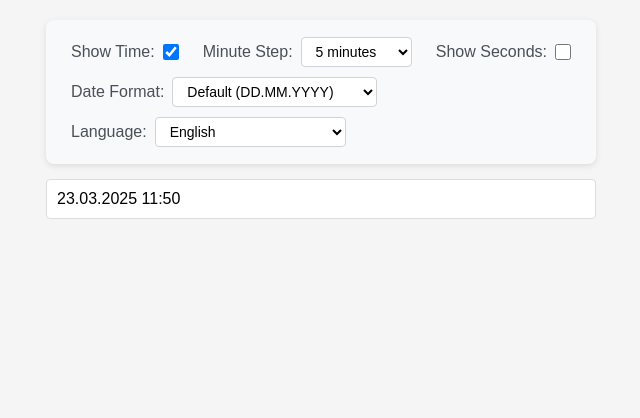
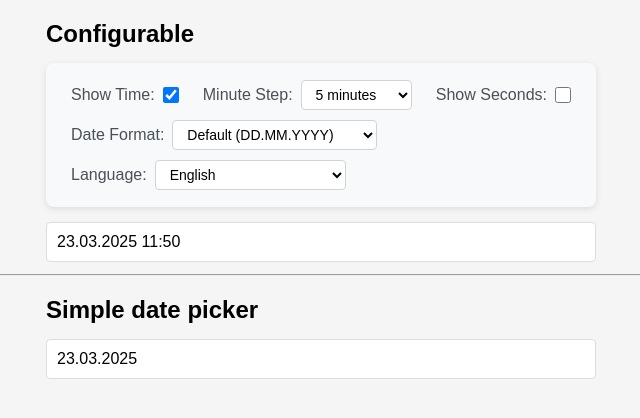
Before and after one commit to isitup/calendula, a website: page index.html in a window 1280 px wide. Shown: the whole page, without its empty margins (319-959 px from the left). Drawn offline with Linux system fonts and the light colour scheme.

Commit message:
several components on one page

```diff
--- a/index.html
+++ b/index.html
@@ -14,8 +14,15 @@
     }
 
     body {
-      padding: 20px;
+      padding: 0 20px 20px 20px;
       background-color: #f5f5f5;
+    }
+
+    /* Header */
+    .header {
+      max-width: 550px;
+      margin: 0 auto 15px;
+      padding-top: 20px;
     }
 
     /* Config panel styles */
@@ -72,6 +79,9 @@
   </style>
 </head>
 <body>
+  <div class="header">
+    <h2>Configurable</h2>
+  </div>
   <div class="config-panel">
     <div class="config-item">
       <label for="showTimeCheckbox">Show Time:</label>
@@ -97,6 +107,7 @@
         <option value="en-GB">UK (DD/MM/YYYY)</option>
         <option value="ru-RU">Russian (DD.MM.YYYY)</option>
         <option value="ja-JP">Japanese (YYYY-MM-DD)</option>
+        <option value="sr-RS">Serbian (DD.MM.YYYY.)</option>
       </select>
     </div>
     <div class="config-item">
@@ -124,14 +135,21 @@
     </div>
   </div>
 
-  <div id="calendarContainer"></div>
+  <div id="calendarContainer1"></div>
+
+  <hr/>
+
+  <div class="header">
+    <h2>Simple date picker</h2>
+  </div>
+  <div id="calendarContainer2"></div>
 
   <script src="translations.js"></script>
   <script src="calendar.js"></script>
   <script>
     document.addEventListener('DOMContentLoaded', function() {
       // Create date picker
-      const picker = new Calendula('#calendarContainer', {
+      const picker = new Calendula('#calendarContainer1', {
         showTime: true,
         showSeconds: false,
         minuteStep: 5,
@@ -141,6 +159,12 @@
         onChange: function(selectedDate) {
           console.log('Selected date changed:', selectedDate);
         }
+      });
+
+      // Create date picker
+      new Calendula('#calendarContainer2', {
+        showTime: false,
+        initialDate: new Date(),
       });
 
       // Setup config controls
--- a/styles.css
+++ b/styles.css
@@ -73,7 +73,6 @@
   width: 100%;
   max-width: 550px;
   margin: 0 auto;
-  z-index: 100; /* Ensure the dropdown appears above other content */
 }
 
 @media (max-width: 540px) {
```
